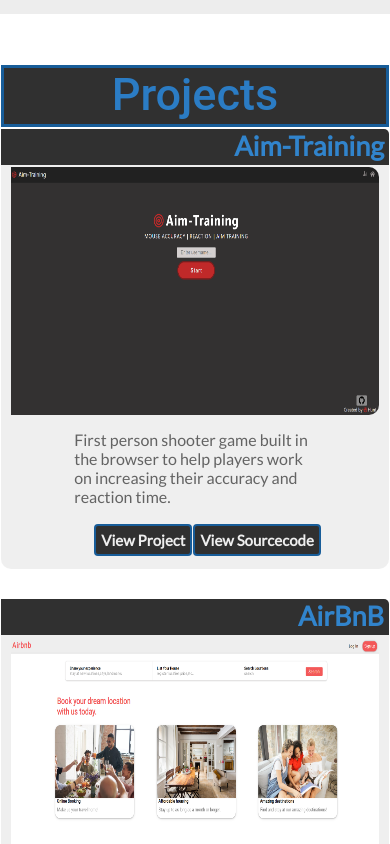
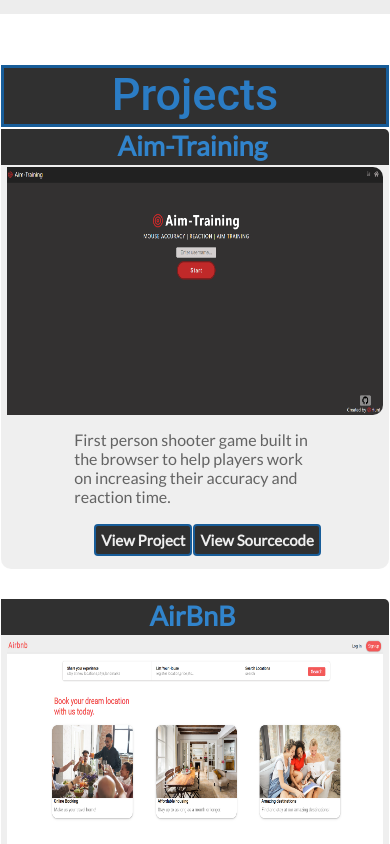
Before and after one commit to hunterfoulk/Portfoliov2, a React (Create React App) app: page / in a window 390 px wide. Shown: the part 1560-2404 px from the top of the page. Built offline with nearby package versions, Linux system fonts and the light colour scheme.

Commit message:
mobile updates

```diff
--- a/src/app.scss
+++ b/src/app.scss
@@ -743,10 +743,12 @@
       display: flex;
       flex-direction: column;
       box-shadow: none;
-
+      .h2-text {
+        justify-content: center;
+      }
       .img-placeholder {
         margin-top: 2px;
-        width: 95%;
+        width: 97%;
         height: 65%;
       }
     }
```
